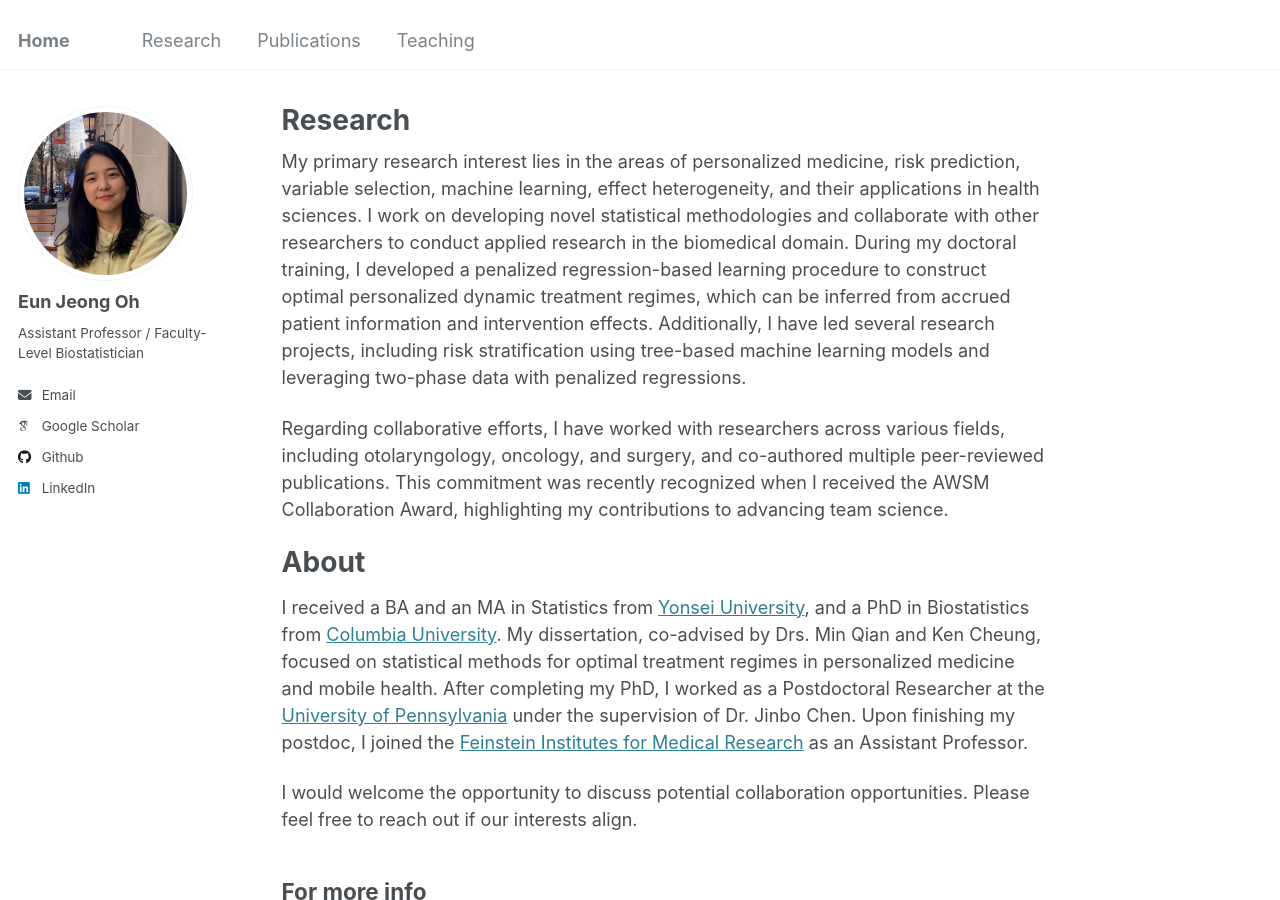
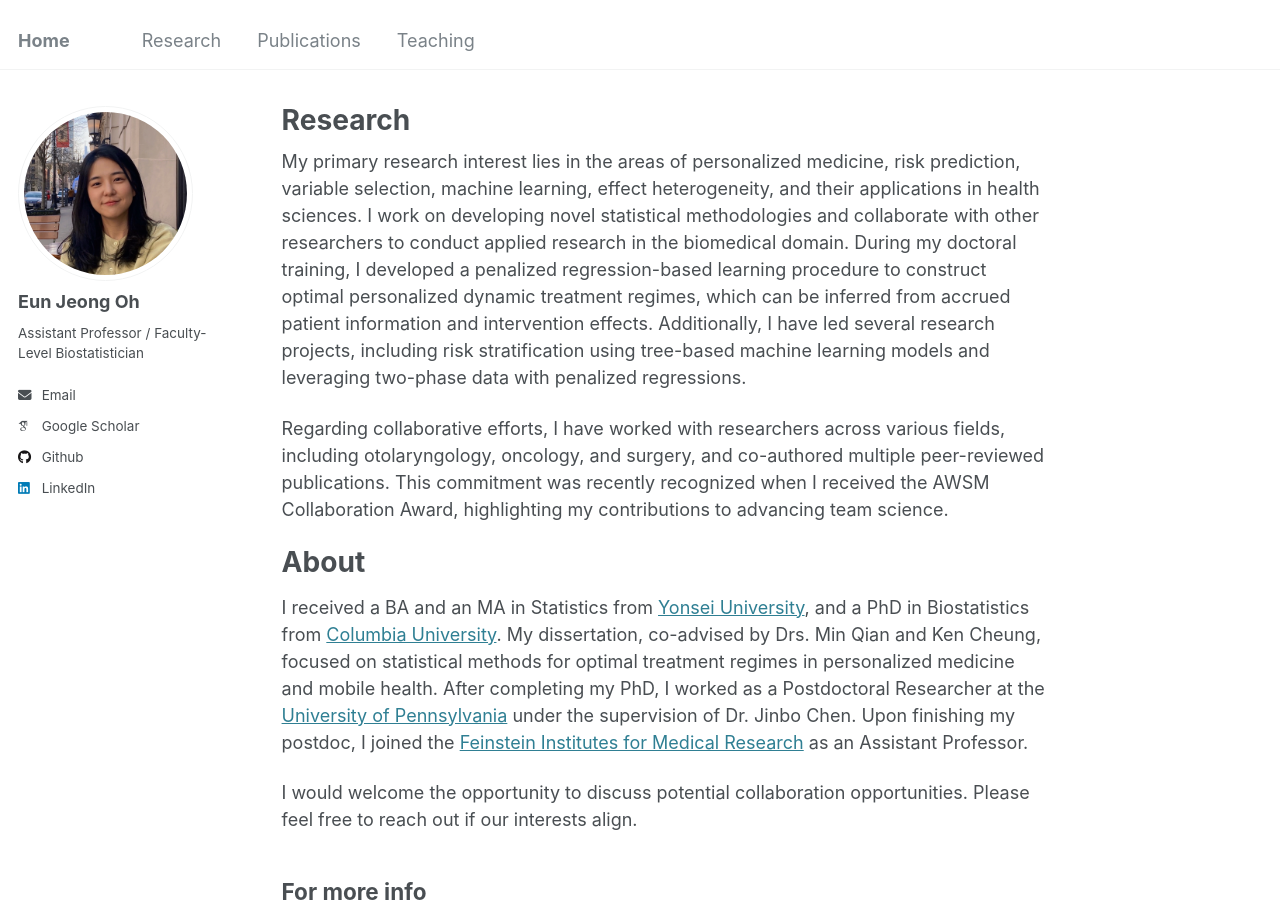
Before and after one commit to oheunj/oheunj.github.io, a Jekyll site: the page built from _pages/about.md, in a window 1280 px wide and 900 px high. Built offline with Jekyll 4.4.1, drawn with Linux system fonts in a browser that asks for light colours; some web fonts are replaced.

Commit message:
Update _config.yml

```diff
--- a/_config.yml
+++ b/_config.yml
@@ -21,7 +21,7 @@ repository               : "oheunj/oneunj.github.io"
 #               Additional customization can be done by editing /_includes/author-profile.html
 author:
   # Biographic information
-  avatar           : "image1.png"
+  avatar           : "image2.png"
   name             : "Eun Jeong Oh"
   pronouns         : # example: "she/her"
   bio              : "Assistant Professor / Faculty-Level Biostatistician"
```
